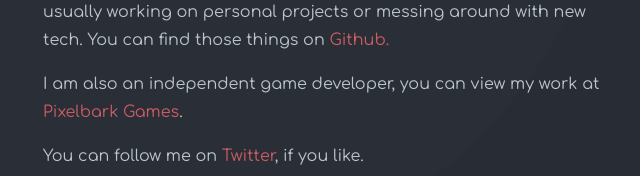
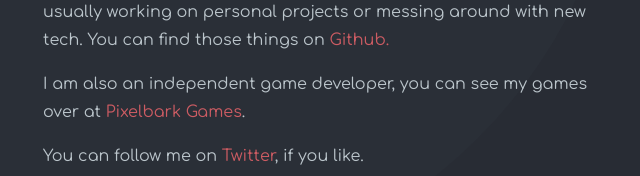
Before and after one commit to danielhutchinson/hutchinson.io, a Vue app: page / in a window 1280 px wide. Shown: the part 366-542 px from the top of the page, without its empty margins (125-765 px from the left). Built offline with nearby package versions, Linux system fonts and the light colour scheme.

Commit message:
feat: updated wording

```diff
--- a/src/App.vue
+++ b/src/App.vue
@@ -17,7 +17,7 @@
         >Github.</a>
       </p>
 
-      <p>I am also an independent game developer, you can view my work at <a href="https://pixelbark.games" target="_blank">Pixelbark Games</a>.</p>
+      <p>I am also an independent game developer, you can see my games over at <a href="https://pixelbark.games" target="_blank">Pixelbark Games</a>.</p>
 
       <p>
         You can follow me on
@@ -33,7 +33,7 @@
 </template>
 
 <script lang="ts">
-import { Component, Vue } from "vue-property-decorator";
+import { Component, Vue } from 'vue-property-decorator';
 
 @Component
 export default class App extends Vue {}
```
